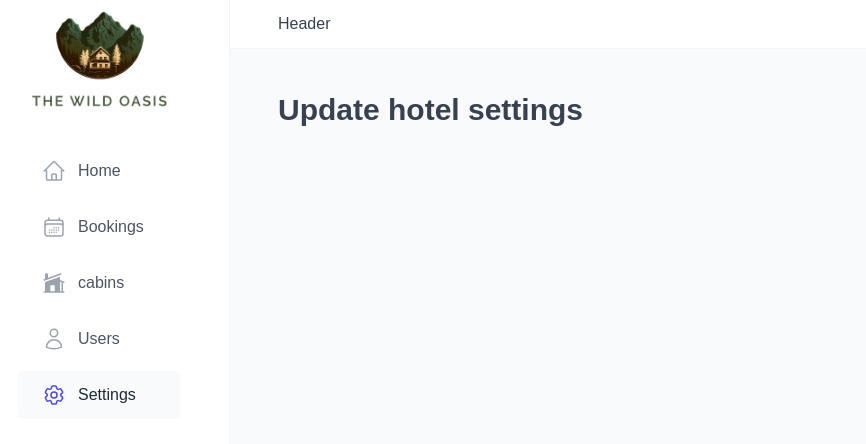
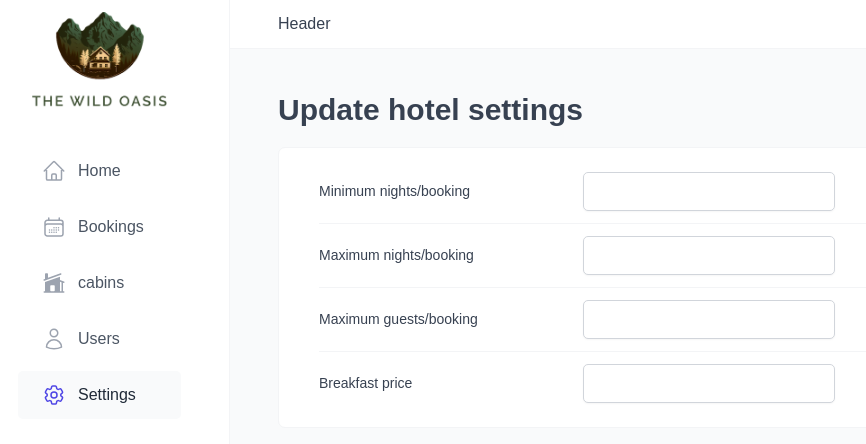
Before and after one commit to AhmadJamal04/wild-oasis, a React (Vite) app: page /settings in a window 1280 px wide. Shown: the top 444 px of the page, without its empty margins (30-896 px from the left). Built offline with nearby package versions, Linux system fonts and the light colour scheme.

Commit message:
settings page configured

```diff
--- a/src/pages/Settings.jsx
+++ b/src/pages/Settings.jsx
@@ -1,7 +1,14 @@
+import UpdateSettingsForm from "../features/settings/UpdateSettingsForm";
 import Heading from "../ui/Heading";
+import Row from "../ui/Row";
 
 function Settings() {
-  return <Heading as="h1" >Update hotel settings</Heading>;
+  return (
+    <Row>
+      <Heading as="h1">Update hotel settings</Heading>
+      <UpdateSettingsForm />
+    </Row>
+  );
 }
 
 export default Settings;
```
